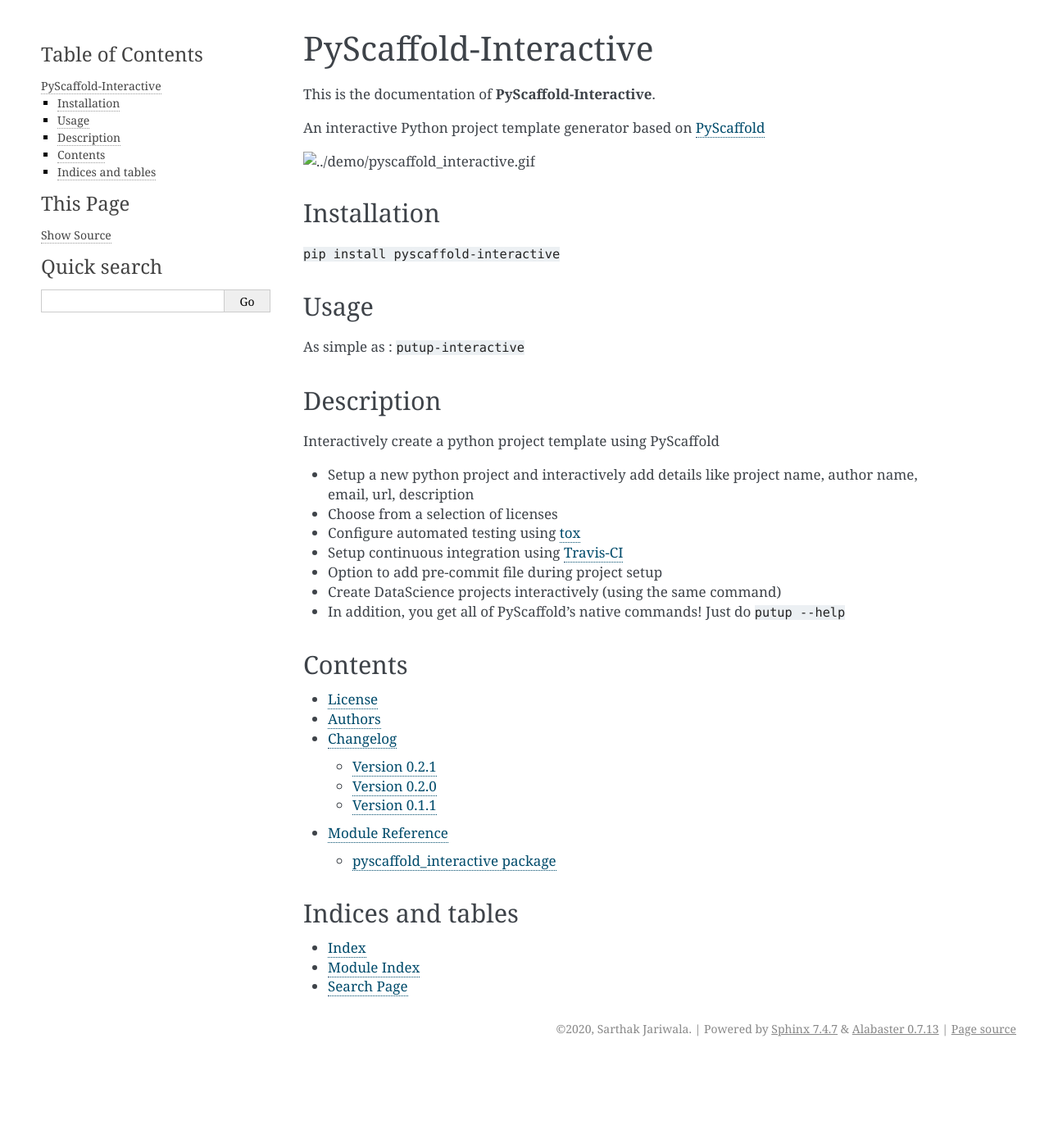
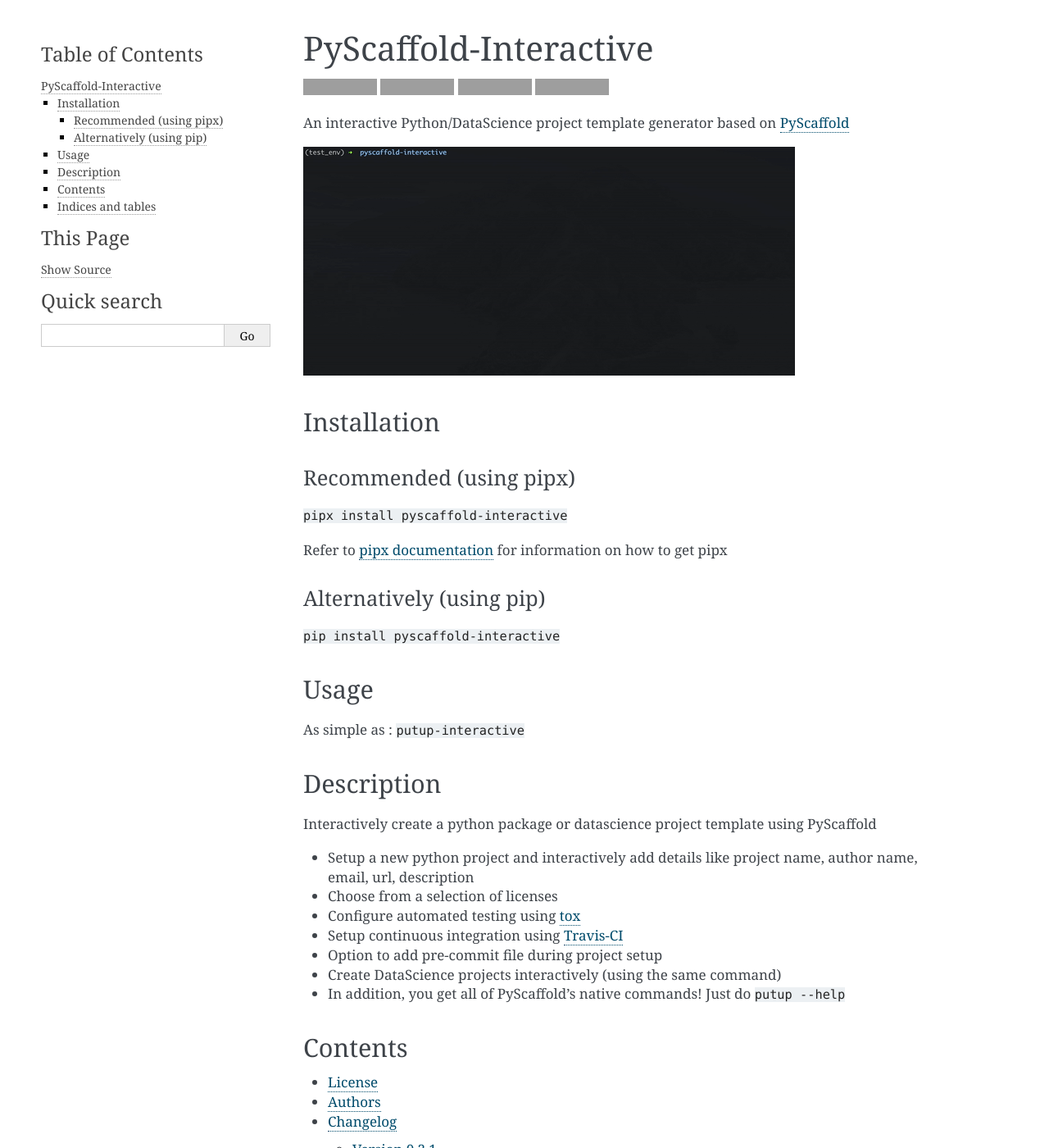
Before and after one commit to SarthakJariwala/PyScaffold-Interactive, a Sphinx documentation site: the page built from docs/index.rst, in a window 1280 px wide and 1400 px high. Shown: the whole window at 82% size. Built offline with Sphinx 7.4.7, drawn with Linux system fonts in a browser that asks for light colours; some of the changed lines change nothing that is shown; grey boxes are pictures that could not be loaded.

Commit message:
modify docs

```diff
--- a/README.rst
+++ b/README.rst
@@ -16,7 +16,14 @@
 
 Installation
 ============
+Recommended (using pipx)
+------------------------
+``pipx install pyscaffold-interactive``
 
+Refer to `pipx documentation <https://pipxproject.github.io/pipx/>`_ for information on how to get pipx
+
+Alternatively (using pip)
+-------------------------
 ``pip install pyscaffold-interactive``
 
 Usage
@@ -27,7 +34,7 @@
 Description
 ===========
 
-Interactively create a python project template using PyScaffold
+Interactively create a python package or datascience project template using PyScaffold
 
 - Setup a new python project and interactively add details like project name, author name, email, url, description
 - Choose from a selection of licenses
@@ -36,10 +43,3 @@
 - Option to add pre-commit file during project setup
 - Create DataScience projects interactively (using the same command)
 - In addition, you get all of PyScaffold's native commands! Just do ``putup --help``
-
-
-Note
-====
-
-This project has been set up using PyScaffold 3.2.3. For details and usage
-information on PyScaffold see https://pyscaffold.org/.
--- a/docs/index.rst
+++ b/docs/index.rst
@@ -1,36 +1,4 @@
-======================
-PyScaffold-Interactive
-======================
-
-This is the documentation of **PyScaffold-Interactive**.
-
-An interactive Python project template generator based on `PyScaffold <https://pyscaffold.org/en/latest/>`_
-
-.. image:: ../demo/pyscaffold_interactive.gif
-
-Installation
-============
-
-``pip install pyscaffold-interactive``
-
-Usage
-==========
-As simple as :
-``putup-interactive``
-
-Description
-===========
-
-Interactively create a python project template using PyScaffold
-
-- Setup a new python project and interactively add details like project name, author name, email, url, description
-- Choose from a selection of licenses
-- Configure automated testing using `tox <https://tox.readthedocs.io/en/latest/index.html>`_
-- Setup continuous integration using `Travis-CI <https://travis-ci.org/>`_
-- Option to add pre-commit file during project setup
-- Create DataScience projects interactively (using the same command)
-- In addition, you get all of PyScaffold's native commands! Just do ``putup --help``
-
+.. include:: ../README.rst
 
 Contents
 ========
```
Also changed, not shown: .pre-commit-config.yaml, docs/demo/pyscaffold_interactive.gif (added).
